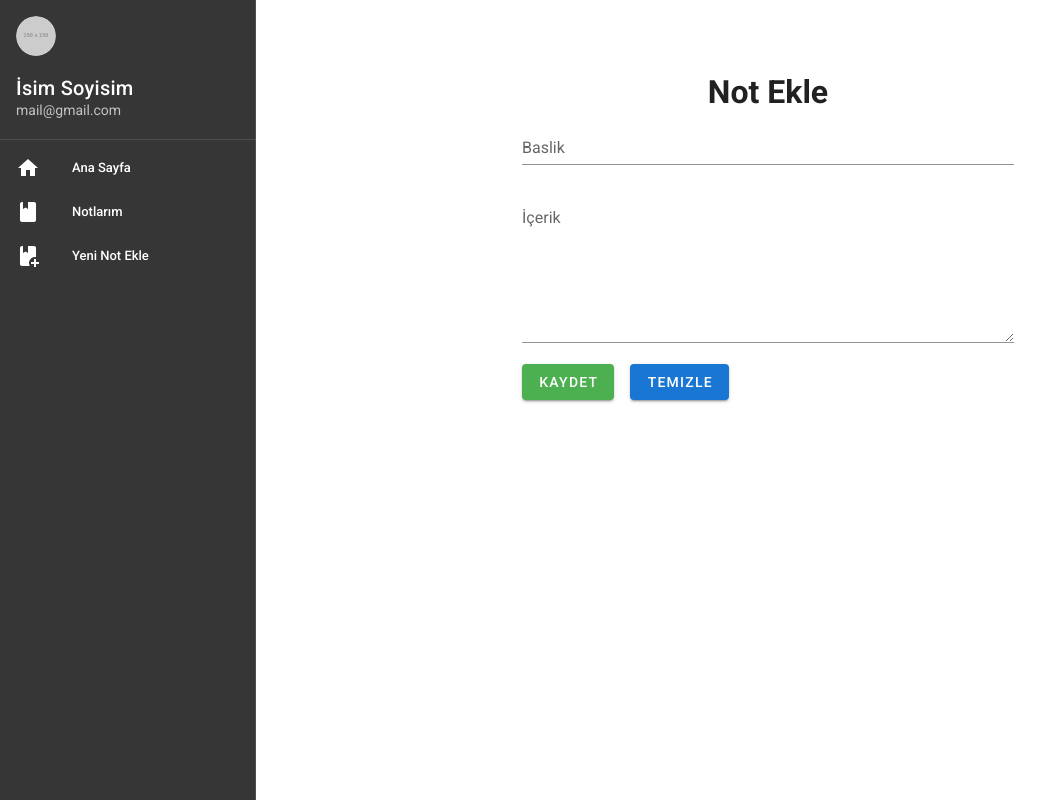
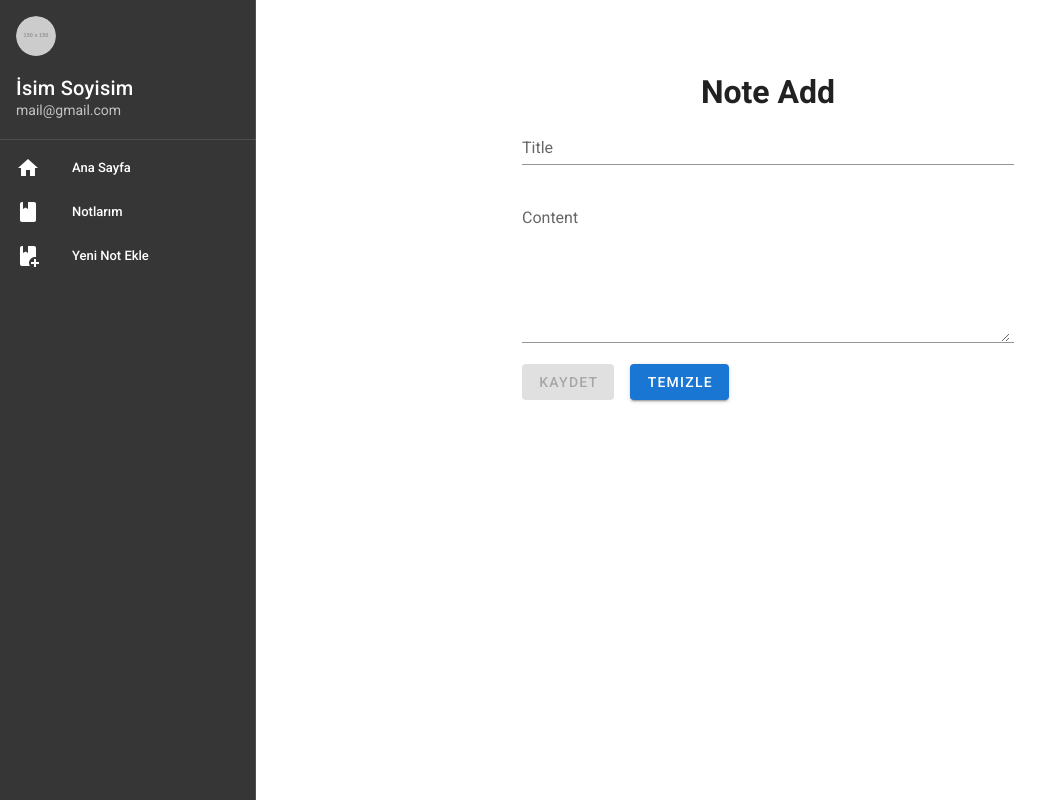
Before and after one commit to ilhanaydinli/vue-note-app, a Vue app: page /notekle in a window 1280 px wide. Shown: the whole page, without its empty margins (0-1061 px from the left). Built offline with nearby package versions, Linux system fonts and the light colour scheme.

Commit message:
form required

```diff
--- /dev/null
+++ b/src/utils/index.js
@@ -0,0 +1,11 @@
+const Utils ={
+    uuidv4() {
+        const a = crypto.getRandomValues(new Uint16Array(8));
+        let i = 0;
+        return "00-0-4-1-000".replace(/[^-]/g, (s) =>
+            ((a[i++] + s * 0x10000) >> s).toString(16).padStart(4, "0")
+        );
+    }
+}
+
+export default Utils;
--- a/src/views/NotEkle.vue
+++ b/src/views/NotEkle.vue
@@ -3,23 +3,34 @@
     <v-container class="py-2 px-2" fluid>
       <v-row align="center" justify="center">
         <v-col cols="6" class="mt-15">
-          <center v-if="$route.params.id"><h1>Not Düzenle</h1></center>
-          <center v-else><h1>Not Ekle</h1></center>
-          <v-form ref="form">
+          <center v-if="$route.params.id"><h1>Note Edit</h1></center>
+          <center v-else><h1>Note Add</h1></center>
+          <v-form ref="form" v-model="valid">
             <v-text-field
               v-model="baslik"
-              label="Baslik"
+              label="Title"
+              :rules="[(v) => !!v || 'Title is required']"
+              clearable
               required
             ></v-text-field>
 
             <v-textarea
-              label="İçerik"
+              label="Content"
               name="icerik"
               required
               v-model="icerik"
+              clearable
+              :rules="[(v) => !!v || 'Content is required']"
             ></v-textarea>
 
-            <v-btn color="success" class="mr-4" @click="kaydet"> Kaydet </v-btn>
+            <v-btn
+              color="success"
+              class="mr-4"
+              @click="kaydet"
+              :disabled="!valid"
+            >
+              Kaydet
+            </v-btn>
 
             <v-btn color="primary" @click="temizle"> Temizle </v-btn>
           </v-form>
@@ -31,19 +42,20 @@
 
 <script>
 import notlarDatasi from "../data";
+import Utils from "../utils";
 
 export default {
   data: () => ({
+    valid: false,
     baslik: null,
     icerik: null,
     notlar: notlarDatasi,
   }),
   methods: {
     temizle() {
-      (this.baslik = null), (this.icerik = null);
+      this.$refs.form.reset();
     },
     kaydet() {
-      console.log(this.baslik);
       if (this.$route.params.id) {
         //düzenleme
         var buldugumNotIndexi = this.notlar.findIndex(
@@ -57,19 +69,12 @@ export default {
       } else {
         //ekleme
         notlarDatasi.push({
-          id: this.uuidv4(),
+          id: Utils.uuidv4(),
           baslik: this.baslik,
           icerik: this.icerik,
         });
       }
       this.$router.push({ name: "Notlar" });
-    },
-    uuidv4() {
-      const a = crypto.getRandomValues(new Uint16Array(8));
-      let i = 0;
-      return "00-0-4-1-000".replace(/[^-]/g, (s) =>
-        ((a[i++] + s * 0x10000) >> s).toString(16).padStart(4, "0")
-      );
     },
   },
   mounted() {
```
